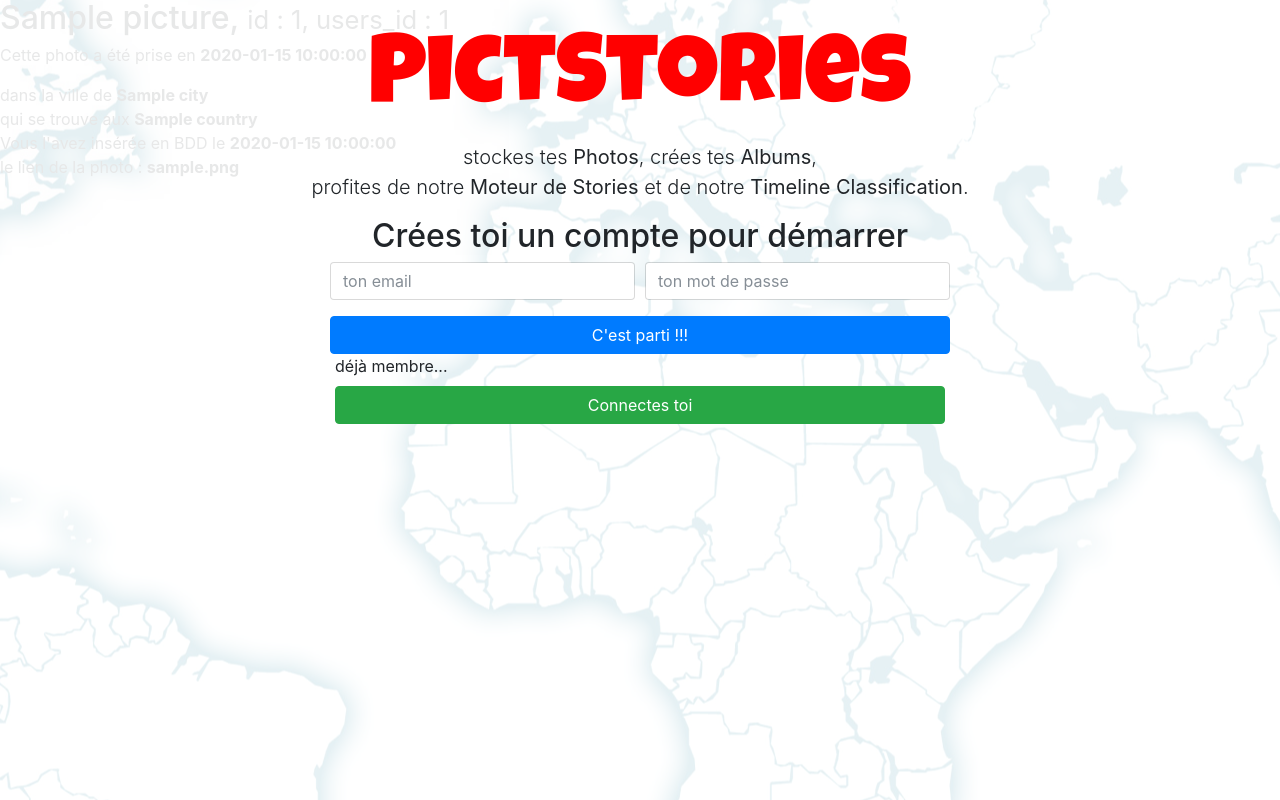
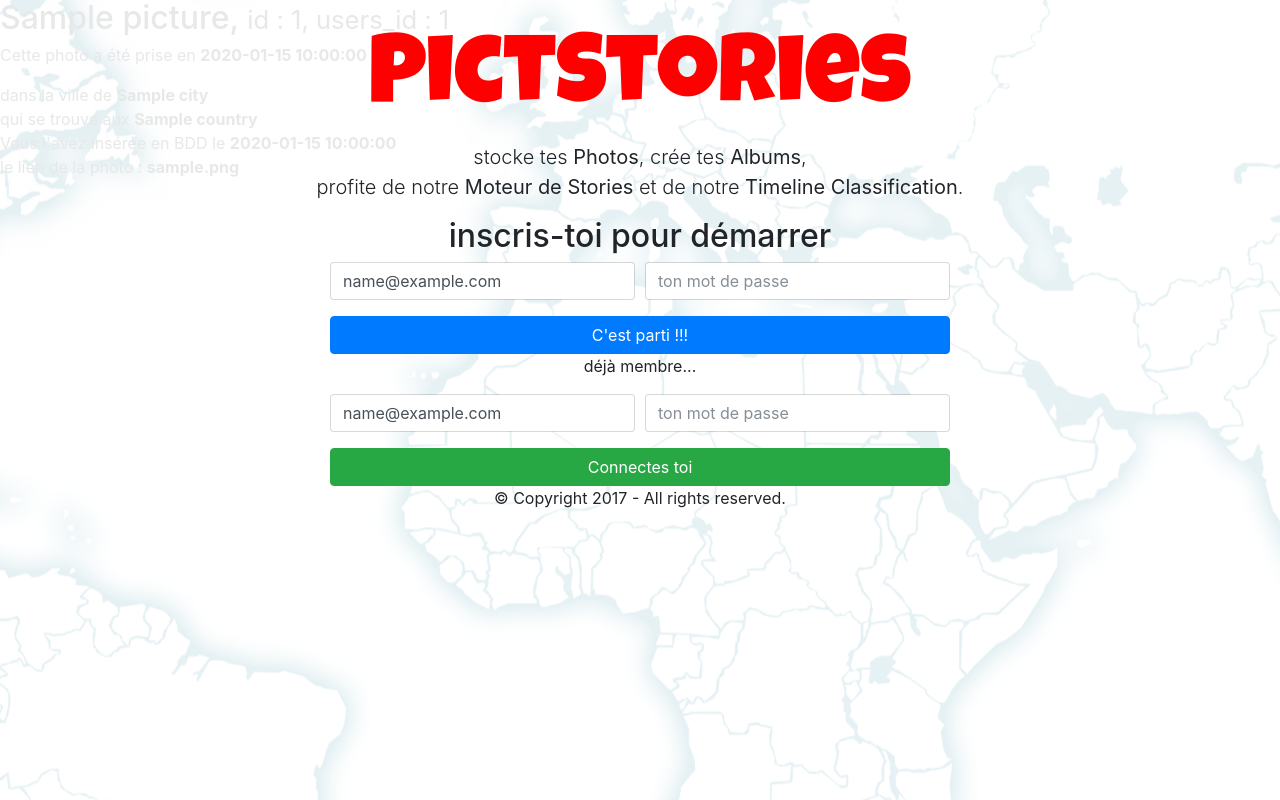
Before and after one commit to 4lex4ndre-F/timemachine, a PHP site: template templates/home.html.twig in a window 1280 px wide. Run offline with PHP 8.4, Linux system fonts and the light colour scheme; the template is opened without the code that fills it: most values are stand-ins (such as "Sample title", 1, 10 or a date in 2020); some libraries are stand-ins or nearby versions.

Commit message:
Se connecter: j'ai du retirer le modal et gerer le probleme de 2 formulaires sur la homepage. J'ai creer les button name = create et loggin. Les verif sont ok. Attention : déclarer les variables emaillogin et emailcreate dans le render de IndexController.php pour eviter erreur fatal et pour pouvoir les rafficher dans les champs du formulaire en cas d'erreur de saisie de l'utilisateur

```diff
--- a/src/controllers.php
+++ b/src/controllers.php
@@ -29,6 +29,7 @@ $app
         ->get('/abonne/afficher_profil', 'users.controller:editProfilAction')
         ->bind('user_profil')
 ;
+
 $app
         ->match('/utilisateur/deconnexion', 'users.controller:logoutAction')
         ->bind('user_logout')
--- a/templates/home.html.twig
+++ b/templates/home.html.twig
@@ -8,15 +8,16 @@
 
         <h1 class="display-1 text-center homepage">PictStories</h1>
         <p class="lead text-center">
-            stockes tes <b>Photos</b>, crées tes <b>Albums</b>,<br>
-            profites de notre <b>Moteur de Stories</b> et de notre <b>Timeline Classification</b>.
+            stocke tes <b>Photos</b>, crée tes <b>Albums</b>,<br>
+            profite de notre <b>Moteur de Stories</b> et de notre <b>Timeline Classification</b>.
         </p>
 
-        <h2 class="text-center">Crées toi un compte pour démarrer</h2>
-        <form method="post" action="">
+        <h2 class="display-5 text-center">inscris-toi pour démarrer</h2>
+
+        <form method="post">
             <div class="form-row justify-content-md-center">
                 <div class="form-group col-md-3 col-offset-3">
-                  <input type="email" name="email" value="{{ user.email }}" class="form-control" placeholder="ton email">
+                  <input type="email" name="emailcreate" value="{{ emailcreate }}" class="form-control" placeholder="ton email">
                 </div>
                 <div class="form-group col-md-3">
                   <input type="password" name="password" class="form-control" placeholder="ton mot de passe">
@@ -24,21 +25,29 @@
             </div>
             <div class="form-row justify-content-md-center">
                 <div class="form-row col-md-6 col-offset-3">
-                    <button type="submit" class="btn btn-primary btn-block">C'est parti !!!</button>
+                    <button type="submit" name="create" value="create" class="btn btn-primary btn-block">C'est parti !!!</button>
                 </div>
             </div>
         </form>
 
-        <div class="row justify-content-md-center">
-            <div class="col-md-6 col-md-offset-3">
-                <label>déjà membre...</label>
-{#                <a class="btn btn-success btn-block" href="#" role="button">Connectes toi</a>#}
-                <!-- Button trigger modal -->
-                <button type="button" class="btn btn-success btn-block" data-toggle="modal" data-target="#myModal">
-                    Connectes toi
-                </button>
+        <p class="display-5 text-center">déjà membre...</p>
+
+        <form method="post">
+            <div class="form-row justify-content-md-center">
+                <div class="form-group col-md-3 col-offset-3">
+                  <input type="email" name="emaillogin" value="{{ emaillogin }}" class="form-control" placeholder="ton email">
+                </div>
+                <div class="form-group col-md-3">
+                  <input type="password" name="password" class="form-control" placeholder="ton mot de passe">
+                </div>
             </div>
-        </div>
+            <div class="form-row justify-content-md-center">
+                <div class="form-row col-md-6 col-offset-3">
+                    <button type="submit" name="login" value="login" class="btn btn-success btn-block">Connectes toi</button>
+                </div>
+            </div>
+        </form>
+
 
         {#<img src="{{ asset('img/map.jpg') }}" alt="Map monde" style="margin:auto; width:100%; display:block; opacity:.25;">#}
         <div class="bg">
@@ -63,7 +72,17 @@
         </div>
 
         <!-- Modal -->
-        <div class="modal fade" id="myModal" tabindex="-1" role="dialog" aria-labelledby="exampleModalLabel" aria-hidden="true">
+        {#<div class="row justify-content-md-center">
+            <div class="col-md-6 col-md-offset-3">
+                <label>déjà membre...</label>
+                <button type="button" class="btn btn-success btn-block" data-toggle="modal" data-target="#myModal">
+                    Connectes toi
+                </button>
+            </div>
+        </div>#}
+
+        <!-- Modal -->
+        {#<div class="modal fade" id="myModal" tabindex="-1" role="dialog" aria-labelledby="exampleModalLabel" aria-hidden="true">
           <div class="modal-dialog" role="document">
             <div class="modal-content">
               <div class="modal-header">
@@ -74,14 +93,21 @@
               </div>
               <div class="modal-body">
                   <p>placer les input</p>
+                  <form method="post" action="">
+
+                      <input type="email" name="emaillogin" value="{{ emaillogin }}" class="form-control" placeholder="ton email">
+
+                      <input type="password" name="password" class="form-control" placeholder="ton mot de passe">
+
+                  </form>
               </div>
               <div class="modal-footer">
                 <button type="button" class="btn btn-secondary" data-dismiss="modal">Fermer</button>
-                <button type="button" class="btn btn-primary">Valider</button>
+                <button type="submit" name="login" value="login" class="btn btn-primary">Valider</button>
               </div>
             </div>
           </div>
-        </div>
+        </div>#}
 
     </div><!-- container -->
 
--- a/templates/layout.html.twig
+++ b/templates/layout.html.twig
@@ -47,6 +47,15 @@
         {% endfor %}
         {% block content %}{% endblock %}
 
+        <footer>
+
+
+            <!--Footer Bottom-->
+            <p class="text-center">&copy; Copyright 2017 - All rights reserved.</p>
+
+
+        </footer>
+
         {% block javascripts %}
 
             <!-- Optional JavaScript -->
--- a/templates/user/edit_profil.html.twig
+++ b/templates/user/edit_profil.html.twig
@@ -4,4 +4,5 @@
     <h1>Modifie ton profil, si tu veux</h1>
     <p>email : {{ user.email }}</p>
     <a href="{{ path('user_logout')}}">Se déconnecter</a>
+    <a href="{{ path('user_logout')}}">Gestion des photos</a>
 {% endblock %}
```
Also changed, not shown: src/Controller/IndexController.php (+33 -6 lines), src/Controller/User/PicturesController.php (added, +31 -0 lines), src/Controller/UsersController.php (+6 -47 lines).
